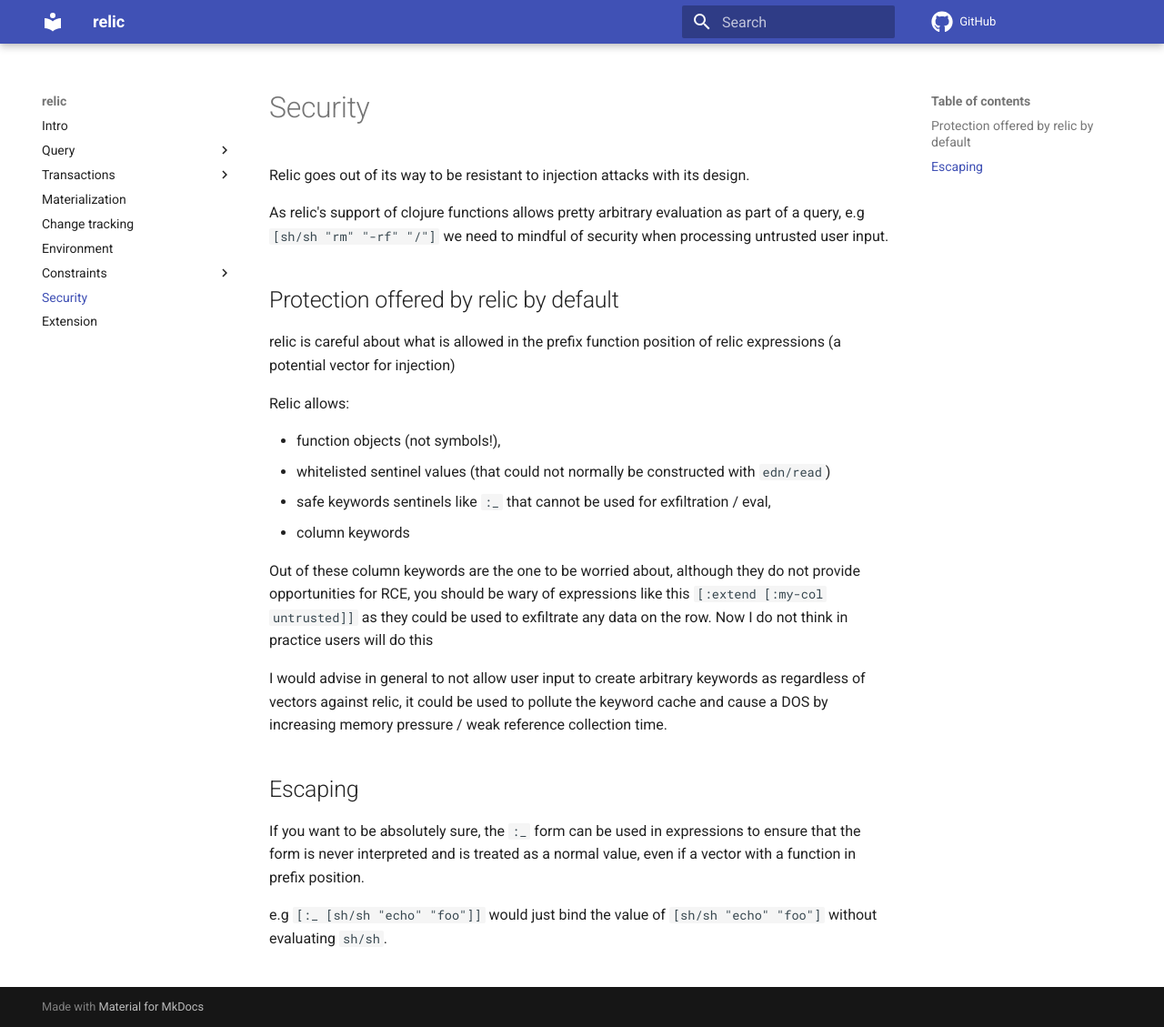
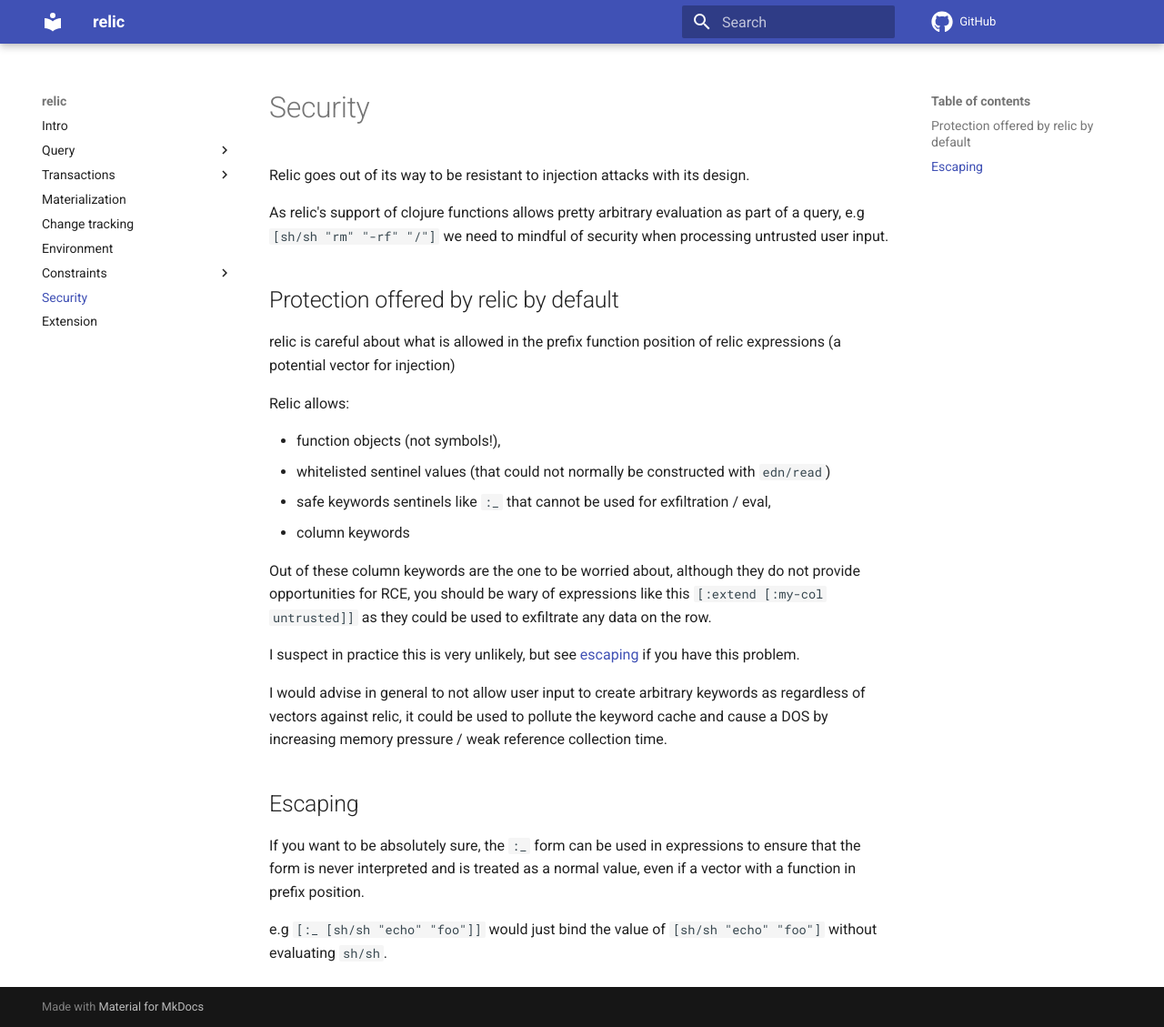
Before and after one commit to wotbrew/relic, an MkDocs documentation site: the page built from doc/security.md, in a window 1280 px wide and 1129 px high. Shown: the whole window at 91% size. Built offline with MkDocs 1.6.1 and Material for MkDocs 9.7.7, drawn with Linux system fonts in a browser that asks for light colours; comment, search, counter and statistics services are not loaded.

Commit message:
wording in security notice

```diff
--- a/doc/security.md
+++ b/doc/security.md
@@ -18,7 +18,8 @@ Relic allows:
 
 Out of these column keywords are the one to be worried about, although they do not provide
 opportunities for RCE, you should be wary of expressions like this `[:extend [:my-col untrusted]]` as they could be used to exfiltrate any data on the row.
-Now I do not think in practice users will do this
+
+I suspect in practice this is very unlikely, but see [escaping](#escaping) if you have this problem.
 
 I would advise in general to not allow user input to create arbitrary keywords as regardless of vectors against relic, it could be used
 to pollute the keyword cache and cause a DOS by increasing memory pressure / weak reference collection time.
```
